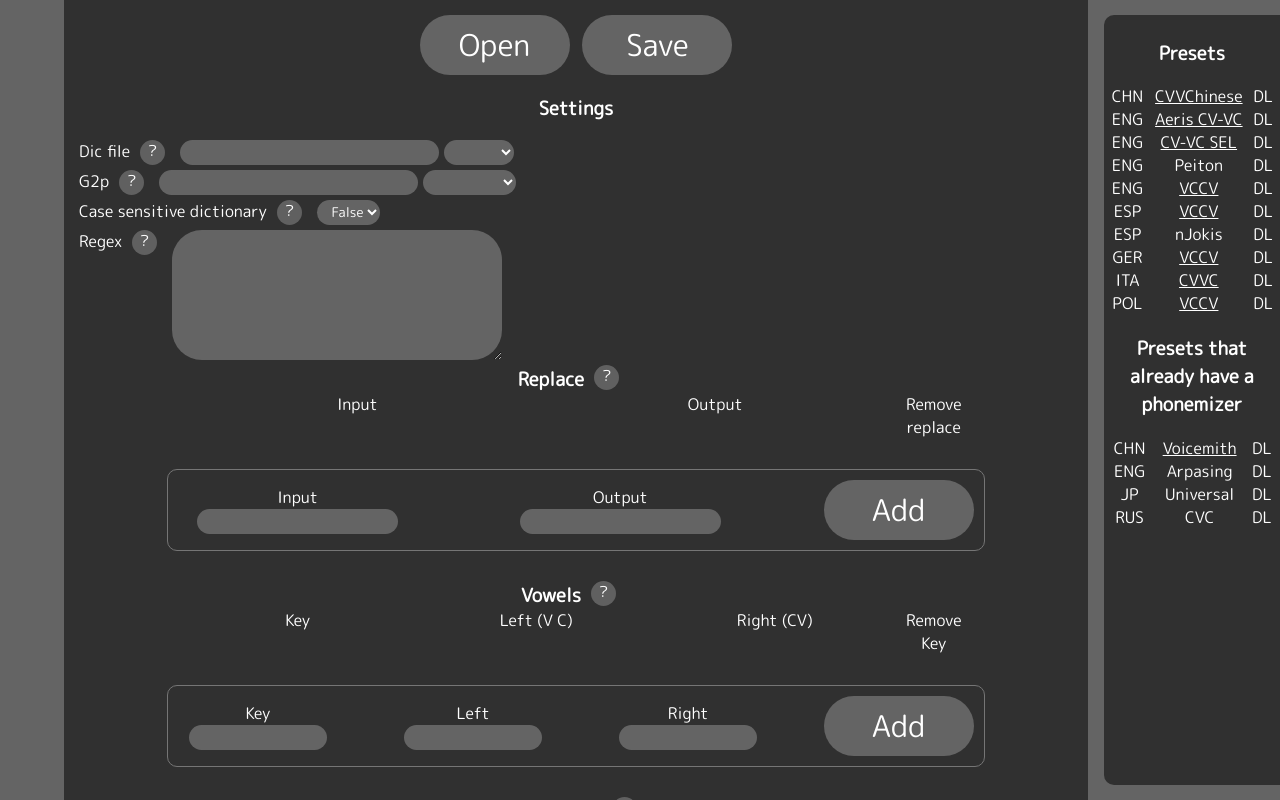
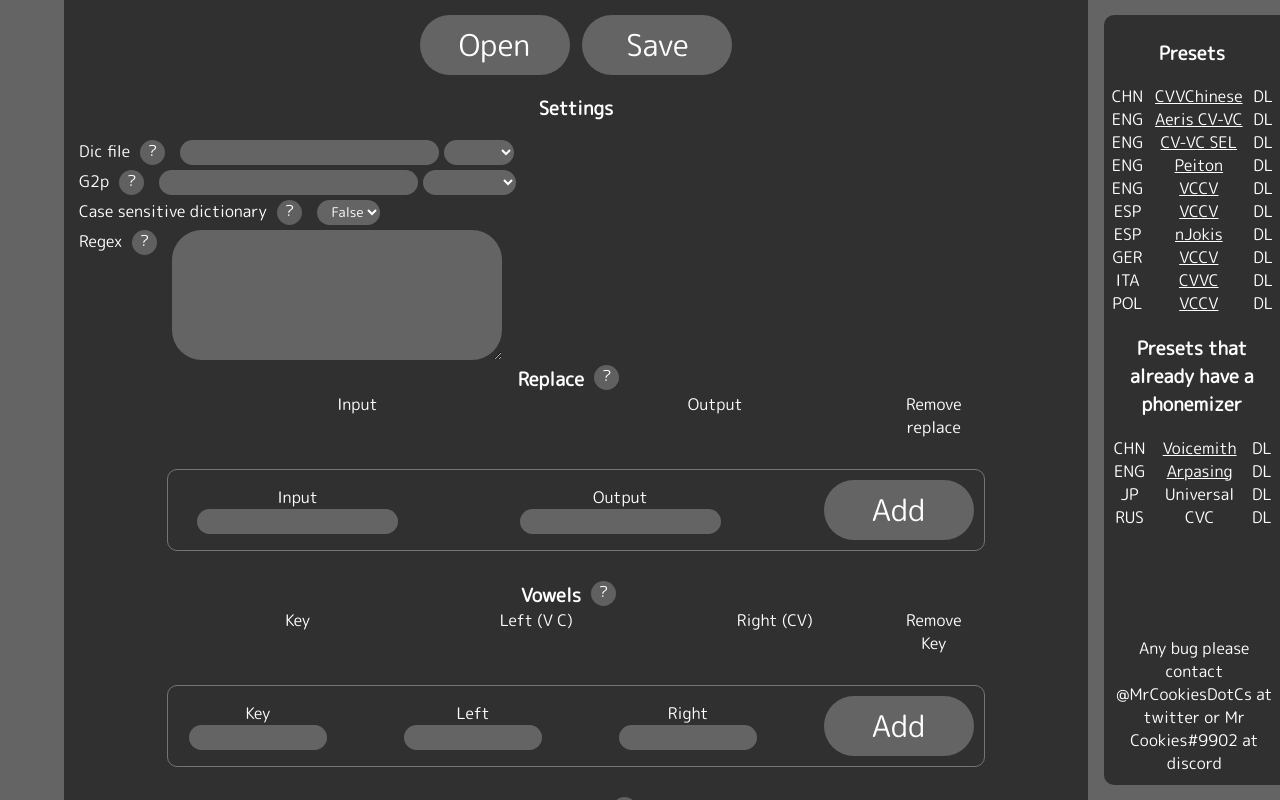
Before and after one commit to MrCookiesExe/ConfigIniBuilder, a plain HTML site: page index.html in a window 1280 px wide. Drawn offline with Linux system fonts and the light colour scheme.

Commit message:
Fix jp config, add contact

```diff
--- a/index.html
+++ b/index.html
@@ -39,8 +39,7 @@
                     </div>
                     <div style="display: table-row;">
                         <div style="display: table-cell;">ENG</div>
-                        <div style="display: table-cell;"><span onmouseover="this.style.cursor='pointer'"
-                                onmouseout="this.style.cursor='default'"
+                        <div style="display: table-cell;"><a
                                 href="https://www.youtube.com/watch?v=AJ2ScYGndRw">Peiton</a></div>
                         <div style="display: table-cell;"><span onmouseover="this.style.cursor='pointer'"
                                 onmouseout="this.style.cursor='default'"
@@ -64,8 +63,7 @@
                     </div>
                     <div style="display: table-row;">
                         <div style="display: table-cell;">ESP</div>
-                        <div style="display: table-cell;"><span onmouseover="this.style.cursor='pointer'"
-                                onmouseout="this.style.cursor='default'"
+                        <div style="display: table-cell;"><a
                                 href="https://www.youtube.com/watch?v=mfVuLI839aM">nJokis</a></div>
                         <div style="display: table-cell;"><span onmouseover="this.style.cursor='pointer'"
                                 onmouseout="this.style.cursor='default'"
@@ -112,8 +110,7 @@
                     </div>
                     <div style="display: table-row;">
                         <div style="display: table-cell;">ENG</div>
-                        <div style="display: table-cell;"><span onmouseover="this.style.cursor='pointer'"
-                                onmouseout="this.style.cursor='default'"
+                        <div style="display: table-cell;"><a
                                 href="https://arpasing.neocities.org/en/index.html">Arpasing</a></div>
                         <div style="display: table-cell;"><span onmouseover="this.style.cursor='pointer'"
                                 onmouseout="this.style.cursor='default'"
@@ -136,6 +133,9 @@
                 </div>
             </div>
         </div>
+        <div style="position:absolute; bottom:10px;">
+            Any bug please contact @MrCookiesDotCs at twitter or Mr Cookies#9902 at discord
+        </div>
     </div>
     <script>
         let DownloadConfig = function (path) {
```
Also changed, not shown: 1 other file.
